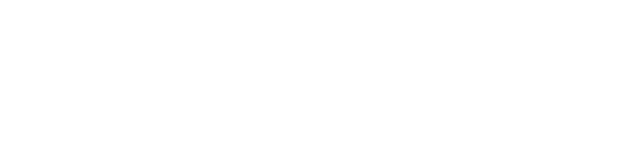
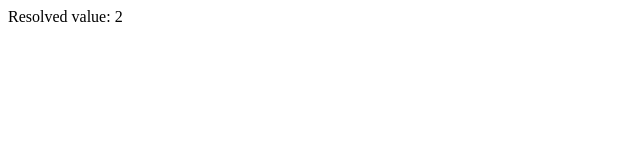
Before and after one commit to acciojob/race-to-finish-Samiriddhi, a website: page main.html in a window 1280 px wide. Shown: the whole page, without its empty margins (0-640 px from the left). Drawn offline with Linux system fonts and the light colour scheme.

Commit message:
created a submission

```diff
--- a/script.js
+++ b/script.js
@@ -2,3 +2,31 @@ window.promises = [];
 
 // Do not change the code above this
 // add your promises to the array `promises`
+// Helper function to create a promise that resolves after a random time between 1 and 5 seconds
+function getRandomTimePromise() {
+  const randomTime = Math.floor(Math.random() * 5) + 1;
+  return new Promise((resolve) => {
+    setTimeout(() => resolve(randomTime), randomTime * 1000);
+  });
+}
+
+// Create an array of promises
+const promises = [
+  getRandomTimePromise(),
+  getRandomTimePromise(),
+  getRandomTimePromise(),
+  getRandomTimePromise(),
+  getRandomTimePromise()
+];
+
+// Use Promise.any to wait for the first promise to resolve
+Promise.any(promises)
+  .then((result) => {
+    // Print the result to the div with id "output"
+    const outputDiv = document.getElementById("output");
+    outputDiv.textContent = `Resolved value: ${result}`;
+  })
+  .catch((error) => {
+    // If all promises reject, handle the error here
+    console.error(error);
+  });
```
Also changed, not shown: main.html (+1 -0 lines).
